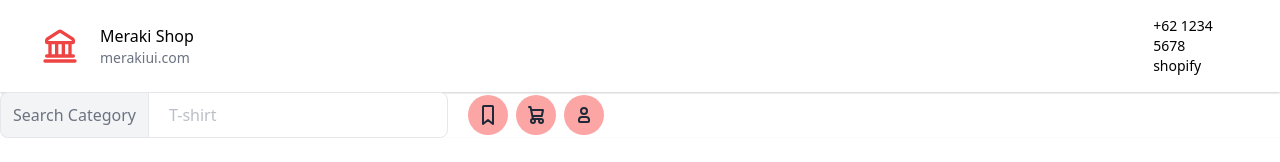
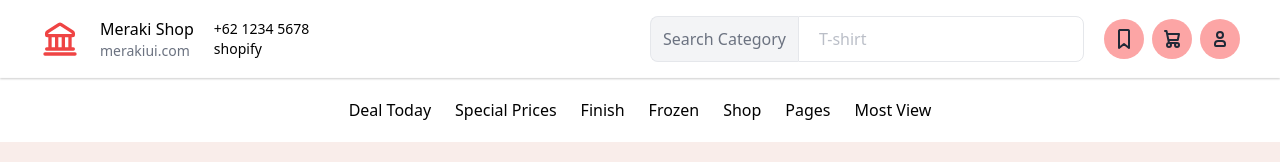
Before and after one commit to akbarrmn/nuxt-shopify, a Nuxt app: page /home in a window 1280 px wide. Shown: the top 162 px of the page. Built offline with nearby package versions, Linux system fonts and the light colour scheme; no server answers.

Commit message:
style: fixing navbar ui

```diff
--- a/components/navbar.vue
+++ b/components/navbar.vue
@@ -1,7 +1,8 @@
 <template>
   <nav>
     <div class="w-full flex items-center justify-between gap-5 px-10 py-4 shadow-sm shadow-black/20">
-      <div class="flex items-center gap-5 w-full">
+      <div class="flex gap-5 w-full items-center">
+        <div class="flex items-center gap-5">
           <div class="flex gap-2 items-center">
             <svg class="w-10 h-10 text-red-500" aria-hidden="true" xmlns="http://www.w3.org/2000/svg" fill="none"
               viewBox="0 0 24 24">
@@ -20,7 +21,7 @@
         </div>
       </div>
 
-    <div class="flex items-center gap-5 w-full">
+      <div class="flex items-center justify-end gap-5 w-full">
         <div class="flex items-center w-full max-w-md">
           <p
             class="py-2.5 px-3 min-w-fit text-gray-500 bg-gray-100 border border-r-0 rtl:rounded-r-lg rtl:rounded-l-none rtl:border-l-0 rtl:border-r rounded-l-lg">
@@ -53,6 +54,8 @@
           </button>
         </div>
       </div>
+    </div>
+
 
     <div class="w-full py-5 shadow-sm shadow-black/20 flex justify-center gap-6">
       <h1>Deal Today</h1>
```
Lines whose indentation alone changed are shown as unchanged.
